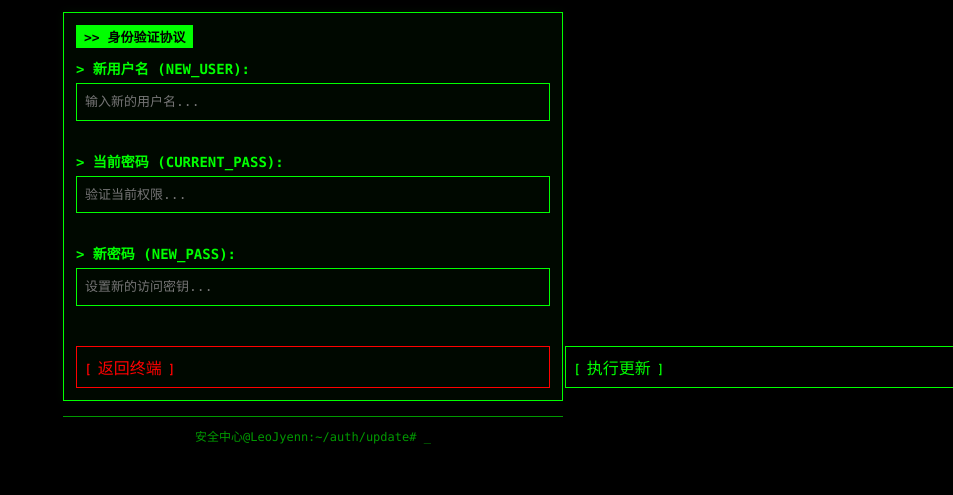
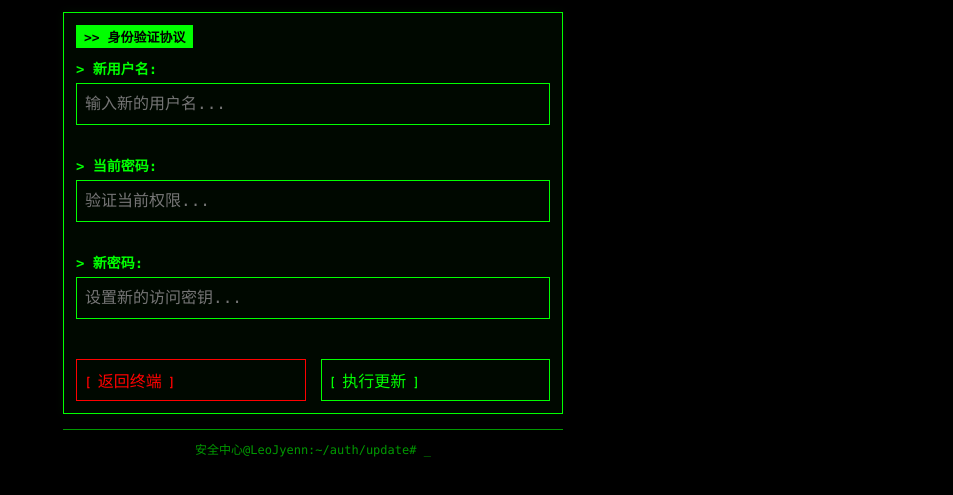
Before and after one commit to LeoJyenn/Merge-sub, a website: page public/change-password.html in a window 1280 px wide. Shown: the part 119-614 px from the top of the page, without its empty margins (327-1280 px from the left). Drawn offline with Linux system fonts and the light colour scheme.

Commit message:
修复排版

```diff
--- a/public/change-password.html
+++ b/public/change-password.html
@@ -2,7 +2,7 @@
 <html lang="zh-CN">
 <head>
     <meta charset="UTF-8">
-    <meta name="viewport" content="width=device-width, initial-scale=1.0">
+    <meta name="viewport" content="width=device-width, initial-scale=1.0, maximum-scale=1.0, user-scalable=no">
     <title>系统凭证更新</title>
     <link rel="icon" href="/icon.png">
     <link rel="apple-touch-icon" href="/icon.png">
@@ -12,6 +12,18 @@
         .form-label { display: block; margin-bottom: 5px; color: var(--terminal-green); font-weight: bold; }
         .form-group { margin-bottom: 20px; }
         .btn-group { display: flex; gap: 15px; margin-top: 30px; }
+
+        /* 修复按钮排版 */
+        .btn-group .cmd-btn {
+            width: auto;
+            flex: 1;
+        }
+
+        /* --- 修复点2：防止移动端输入框自动放大 --- */
+        /* 当字体 < 16px 时，iOS会自动放大。强制设为 16px 可解决此问题 */
+        input[type="text"], input[type="password"] {
+            font-size: 16px !important;
+        }
     </style>
 </head>
 <body>
@@ -23,17 +35,17 @@
             <div class="terminal-header">>> 身份验证协议</div>
 
             <div class="form-group">
-                <label class="form-label">> 新用户名 (NEW_USER):</label>
+                <label class="form-label">> 新用户名:</label>
                 <input type="text" id="newUsername" placeholder="输入新的用户名..." autocomplete="off">
             </div>
 
             <div class="form-group">
-                <label class="form-label">> 当前密码 (CURRENT_PASS):</label>
+                <label class="form-label">> 当前密码:</label>
                 <input type="password" id="currentPassword" placeholder="验证当前权限..." autocomplete="off">
             </div>
 
             <div class="form-group">
-                <label class="form-label">> 新密码 (NEW_PASS):</label>
+                <label class="form-label">> 新密码:</label>
                 <input type="password" id="newPassword" placeholder="设置新的访问密钥..." autocomplete="off">
             </div>
 
```
